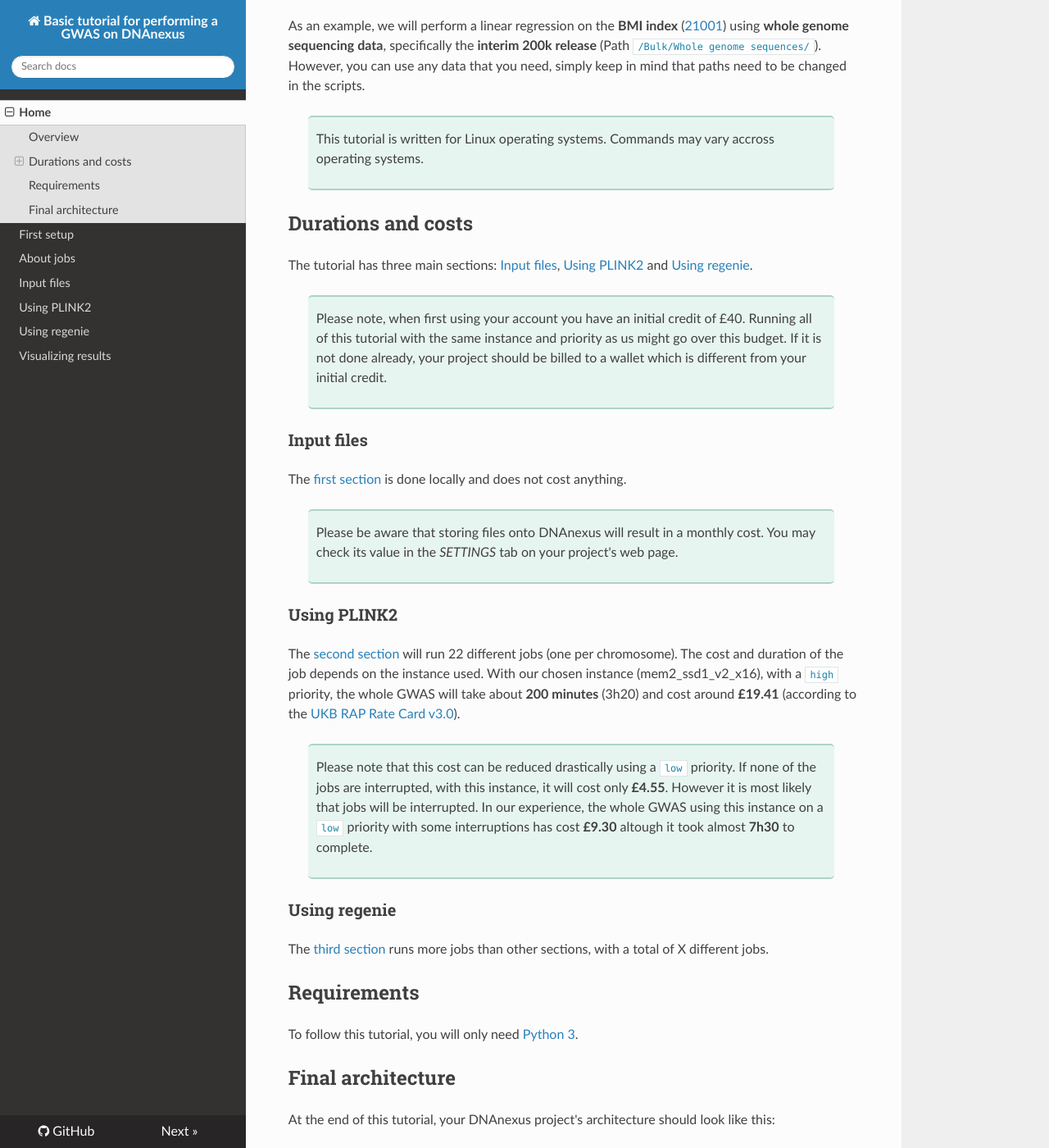
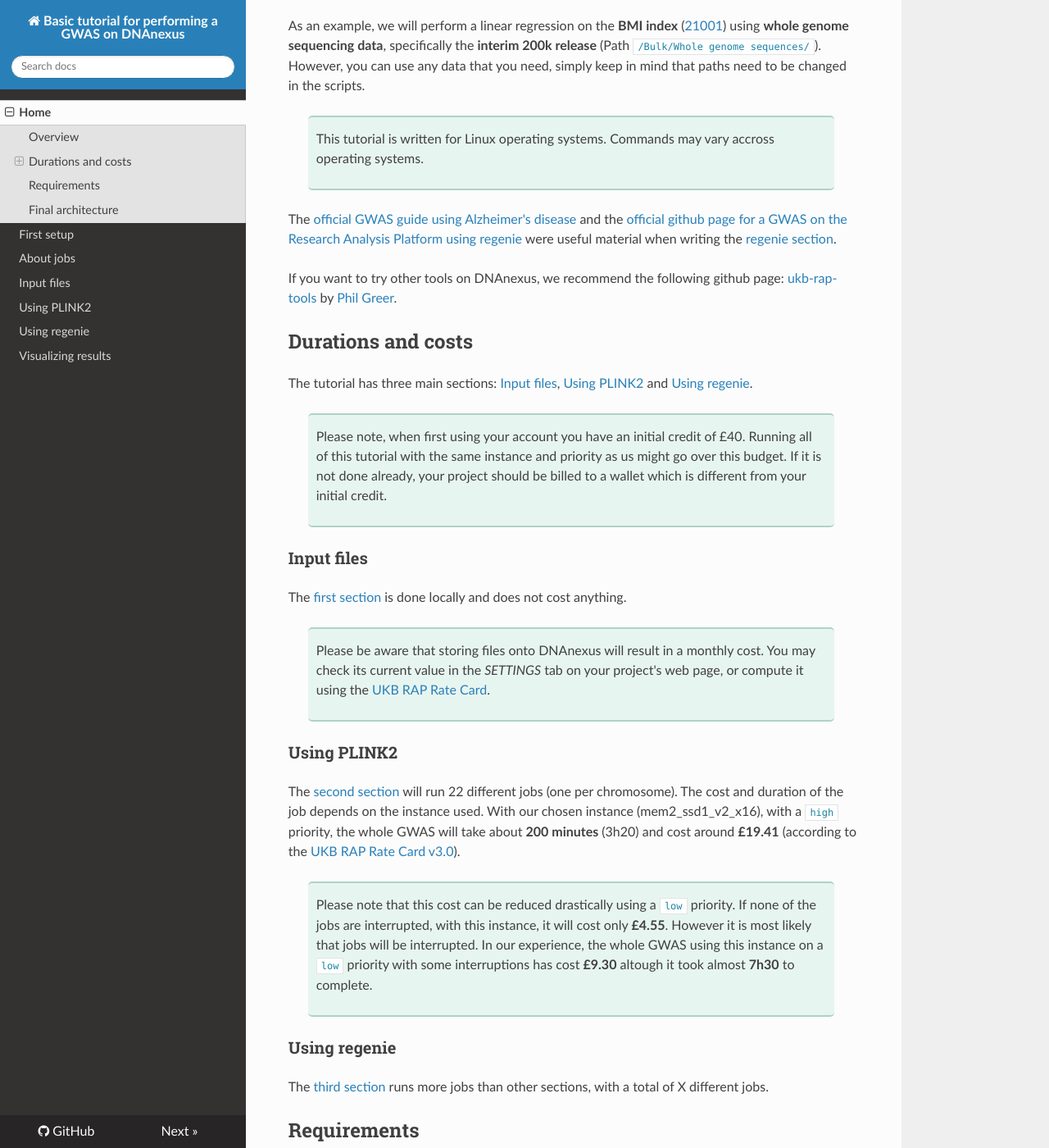
Before and after one commit to gloriabenoit/DNAnexus-GWAS, an MkDocs documentation site: the page built from docs/index.md, in a window 1280 px wide and 1400 px high, scrolled down 532 px. Shown: the whole window at 82% size. Built offline with MkDocs 1.6.1, drawn with Linux system fonts in a browser that asks for light colours; nearby versions of some CDN libraries.

Commit message:
add sources

```diff
--- a/docs/index.md
+++ b/docs/index.md
@@ -14,6 +14,10 @@
 
 > This tutorial is written for Linux operating systems. Commands may vary accross operating systems.
 
+The [official GWAS guide using Alzheimer's disease](https://dnanexus.gitbook.io/uk-biobank-rap/science-corner/gwas-using-alzheimers-disease) and the [official github page for a GWAS on the Research Analysis Platform using regenie](https://github.com/dnanexus/UKB_RAP/tree/main/GWAS) were useful material when writing the [regenie section](regenie.md).
+
+If you want to try other tools on DNAnexus, we recommend the following github page: [ukb-rap-tools](https://github.com/pjgreer/ukb-rap-tools) by [Phil Greer](https://github.com/pjgreer).
+
 ## Durations and costs
 
 The tutorial has three main sections: [Input files](input.md), [Using PLINK2](plink.md) and [Using regenie](regenie.md).
@@ -25,7 +29,7 @@
 
 The [first section](input.md) is done locally and does not cost anything.
 
-> Please be aware that storing files onto DNAnexus will result in a monthly cost. You may check its value in the *SETTINGS* tab on your project's web page.
+> Please be aware that storing files onto DNAnexus will result in a monthly cost. You may check its current value in the *SETTINGS* tab on your project's web page, or compute it using the [UKB RAP Rate Card](https://20779781.fs1.hubspotusercontent-na1.net/hubfs/20779781/Product%20Team%20Folder/Rate%20Cards/BiobankResearchAnalysisPlatform_Rate%20Card_Current.pdf).
 
 ### Using PLINK2
 
```
Also changed, not shown: docs/jobs.md (+2 -2 lines).
